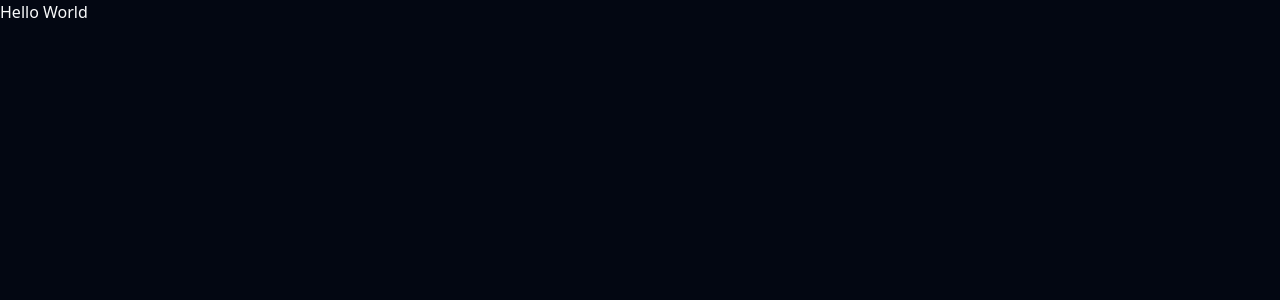
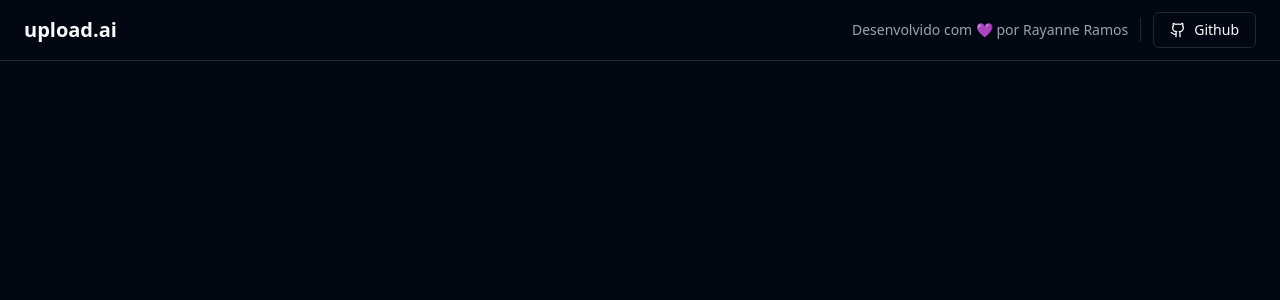
Before and after one commit to RayanneRamos/upload-ai-web, a React (Vite) app: page / in a window 1280 px wide. Shown: the top 300 px of the page. Built offline with nearby package versions, Linux system fonts and the light colour scheme.

Commit message:
criando o header da aplicação

```diff
--- a/src/App.tsx
+++ b/src/App.tsx
@@ -1,3 +1,23 @@
+import { Button } from "./components/ui/button";
+import { Github } from "lucide-react";
+import { Separator } from "./components/ui/separator";
+
 export function App() {
-  return <h1>Hello World</h1>;
+  return (
+    <div>
+      <div className="px-6 py-3 flex items-center justify-between border-b">
+        <h1 className="text-xl font-bold">upload.ai</h1>
+        <div className="flex items-center gap-3">
+          <span className="text-sm text-muted-foreground">
+            Desenvolvido com 💜 por Rayanne Ramos
+          </span>
+          <Separator orientation="vertical" className="h-6" />
+          <Button variant="outline">
+            <Github className="w-4 h-4 mr-2" />
+            Github
+          </Button>
+        </div>
+      </div>
+    </div>
+  );
 }
--- /dev/null
+++ b/src/components/ui/separator.tsx
@@ -0,0 +1,29 @@
+import * as React from "react"
+import * as SeparatorPrimitive from "@radix-ui/react-separator"
+
+import { cn } from "@/lib/utils"
+
+const Separator = React.forwardRef<
+  React.ElementRef<typeof SeparatorPrimitive.Root>,
+  React.ComponentPropsWithoutRef<typeof SeparatorPrimitive.Root>
+>(
+  (
+    { className, orientation = "horizontal", decorative = true, ...props },
+    ref
+  ) => (
+    <SeparatorPrimitive.Root
+      ref={ref}
+      decorative={decorative}
+      orientation={orientation}
+      className={cn(
+        "shrink-0 bg-border",
+        orientation === "horizontal" ? "h-[1px] w-full" : "h-full w-[1px]",
+        className
+      )}
+      {...props}
+    />
+  )
+)
+Separator.displayName = SeparatorPrimitive.Root.displayName
+
+export { Separator }
```
